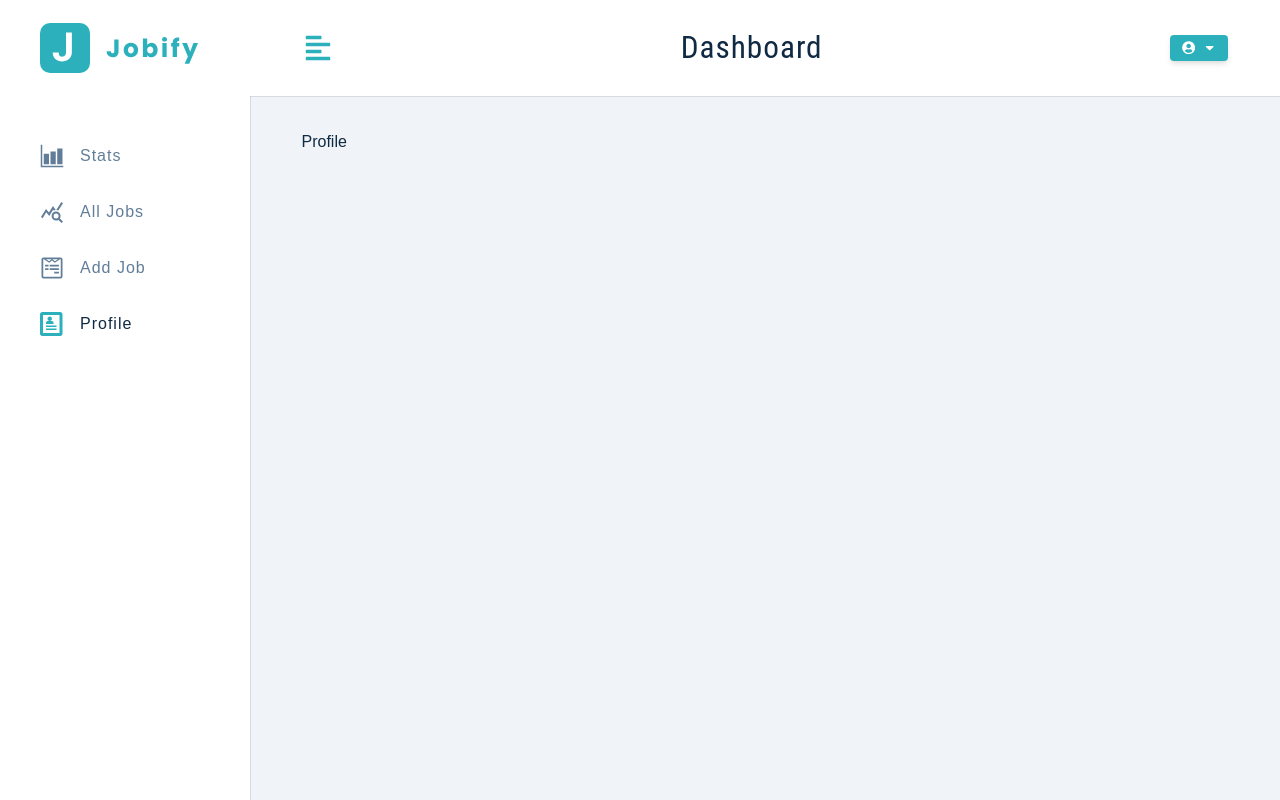
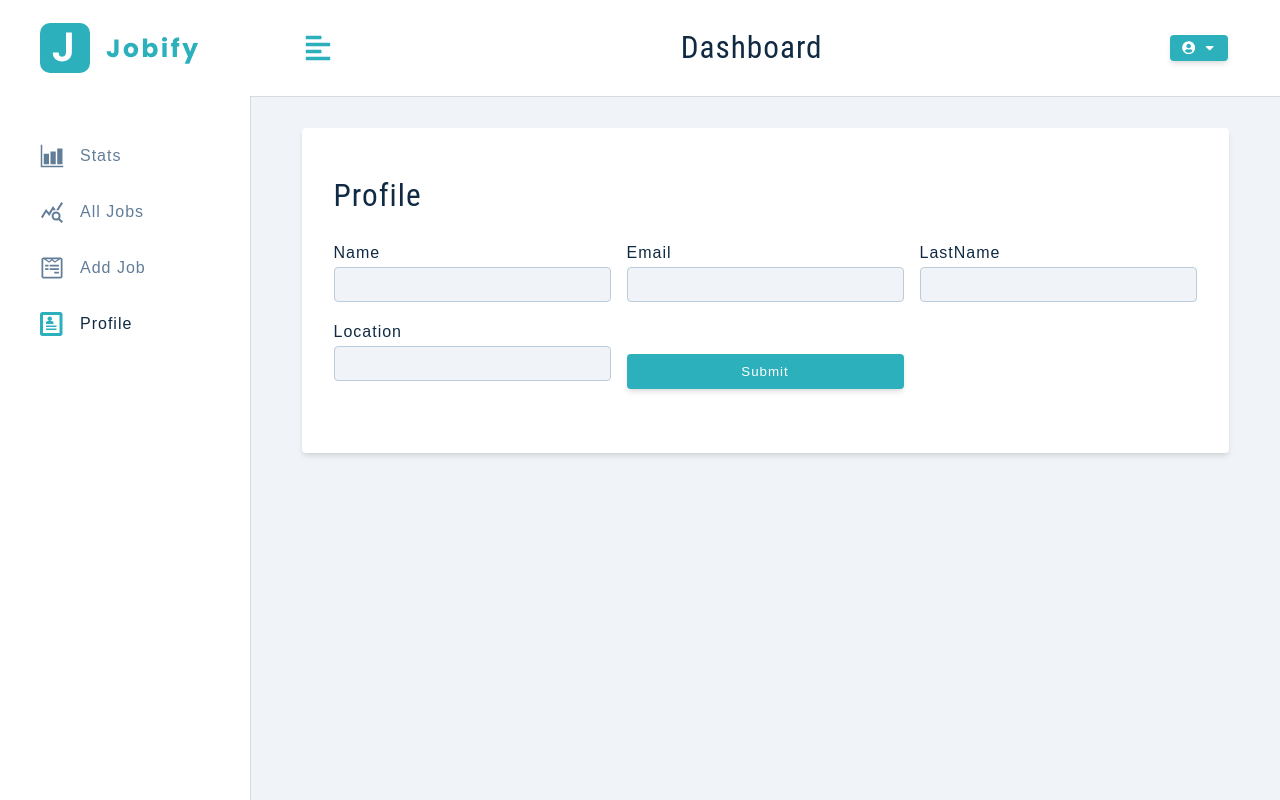
Before and after one commit to ikadgzl/jobify-mern, a React (Create React App) app in the folder client/: page /profile in a window 1280 px wide. Built offline with nearby package versions, Linux system fonts and the light colour scheme.

Commit message:
update ui on profile page

```diff
--- a/client/src/context/appContext.js
+++ b/client/src/context/appContext.js
@@ -85,6 +85,10 @@ const AppProvider = ({ children }) => {
     deleteLocalStorage();
   };
 
+  const updateUser = async (userInfo) => {
+    console.log(userInfo);
+  }
+
   const toggleSidebar = () => {
     dispatch(toggle());
   };
@@ -96,6 +100,7 @@ const AppProvider = ({ children }) => {
         displayAlert,
         registerUser,
         loginUser,
+        updateUser,
         toggleSidebar,
         logoutUser
       }}
--- a/client/src/pages/dashboard/Profile.js
+++ b/client/src/pages/dashboard/Profile.js
@@ -1,5 +1,87 @@
+import { useState } from 'react';
+import { useAppContext } from '../../context/appContext';
+import Wrapper from '../../wrappers/DashboardFormPage';
+import { FormRow, Alert } from '../../components';
+
 const Profile = () => {
-  return <div>Profile</div>;
+  const {
+    state: { user, isLoading, showAlert },
+    displayAlert,
+    updateUser
+  } = useAppContext();
+
+  const [userInfo, setUserInfo] = useState({
+    name: user?.name || '',
+    email: user?.email || '',
+    lastName: user?.lastName || '',
+    location: user?.location || ''
+  });
+
+  const handleChange = (e) => {
+    setUserInfo((prevInfo) => ({
+      ...prevInfo,
+      [e.target.name]: e.target.value
+    }));
+  };
+
+  const handleSubmit = (e) => {
+    e.preventDefault();
+
+    if (
+      !userInfo.name ||
+      !userInfo.email ||
+      !userInfo.lastName ||
+      !userInfo.location
+    ) {
+      displayAlert('danger', 'Please provide all the credentials.');
+
+      return;
+    }
+
+    updateUser(userInfo);
+  };
+
+  console.log(userInfo);
+
+  return (
+    <Wrapper>
+      <form className='form' onSubmit={handleSubmit}>
+        <h3>Profile</h3>
+        {showAlert && <Alert />}
+
+        <div className='form-center'>
+          <FormRow
+            type='text'
+            name='name'
+            value={userInfo.name}
+            handleChange={handleChange}
+          />
+          <FormRow
+            type='email'
+            name='email'
+            value={userInfo.email}
+            handleChange={handleChange}
+          />
+          <FormRow
+            type='text'
+            name='lastName'
+            value={userInfo.lastName}
+            handleChange={handleChange}
+          />
+          <FormRow
+            type='text'
+            name='location'
+            value={userInfo.location}
+            handleChange={handleChange}
+          />
+
+          <button className='btn btn-block' type='submit' disabled={isLoading}>
+            Submit
+          </button>
+        </div>
+      </form>
+    </Wrapper>
+  );
 };
 
 export default Profile;
```
